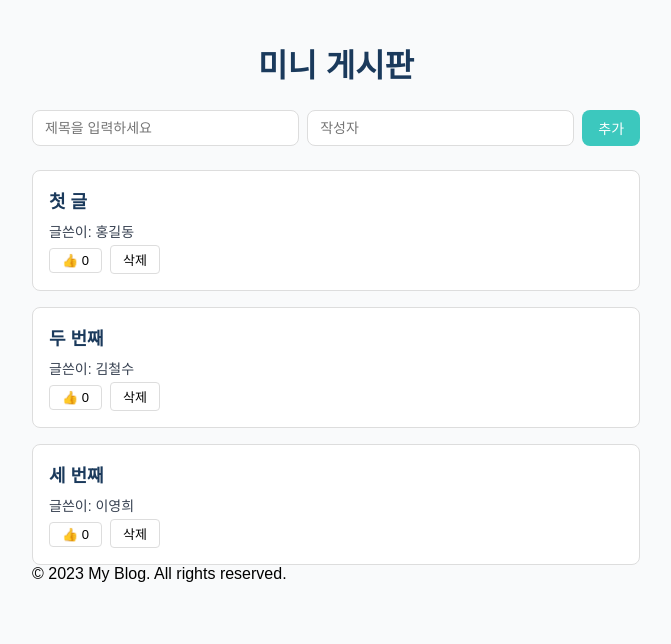
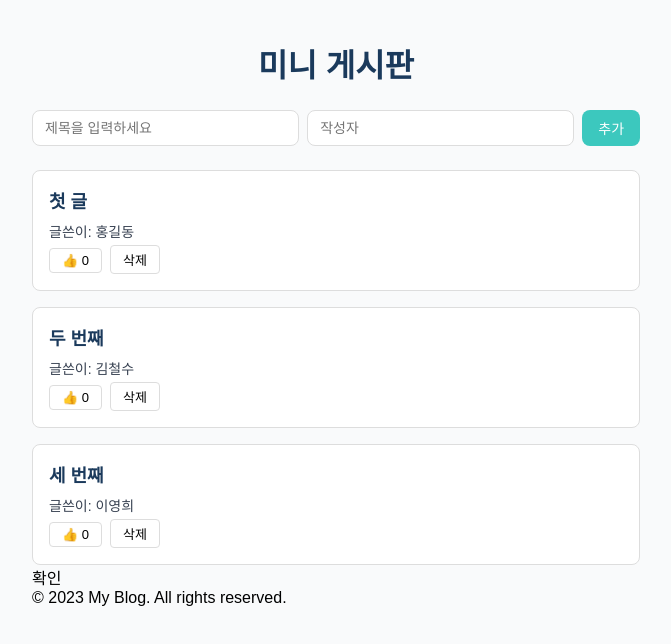
Before and after one commit to jmkyong2017/-, a React (Vite) app: page / in a window 1280 px wide. Shown: the top 644 px of the page, without its empty margins (304-975 px from the left). Built offline with nearby package versions, Linux system fonts and the light colour scheme.

Commit message:
푸터 추가작업을 했습니다.

```diff
--- a/src/App.jsx
+++ b/src/App.jsx
@@ -36,6 +36,7 @@ function App() {
       <PostForm onAddPost={handleAddPost} />
       <PostList posts={posts} onDelete={handleDelete} onLike={handleLike} />
       <div className="footer">
+        <p>확인</p>
         <p>&copy; 2023 My Blog. All rights reserved.</p>
       </div>
     </>
```
